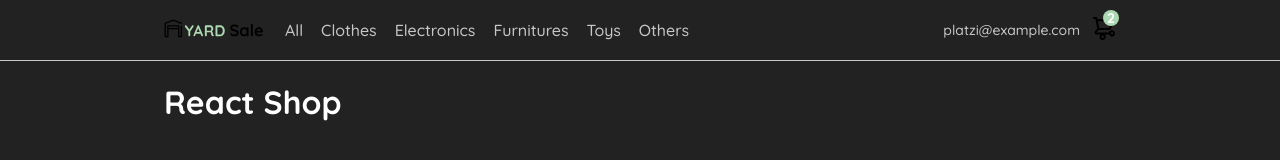
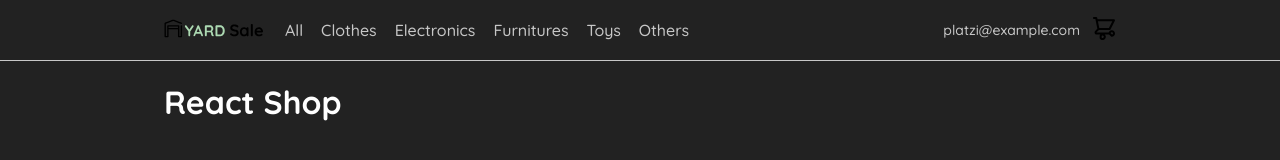
Before and after one commit to LeonCantillo/React-Shop, a React app: page / in a window 1280 px wide. Shown: the top 160 px of the page. Built offline with nearby package versions, Linux system fonts and the light colour scheme; no server answers.

Commit message:
item counter in the shopping cart

```diff
--- a/src/components/Header.jsx
+++ b/src/components/Header.jsx
@@ -1,4 +1,5 @@
-import React, {useState} from 'react'
+import React, { useState, useContext } from 'react'
+import AppContext from '@context/AppContext'
 import UserMenu from '@components/UserMenu.jsx'
 import '@styles/Header.scss'
 
@@ -7,8 +8,8 @@ import logo from '@logos/logo_yard_sale.svg'
 import shoppingCart from '@icons/icon_shopping_cart.svg'
 
 const Header = () => {
+  const { state } = useContext(AppContext)
   const [toggle, setToggle] = useState(false)
-
   const handleToggle = () => {
     setToggle(!toggle)
   }
@@ -49,7 +50,8 @@ const Header = () => {
             </li>
             <li className='navbar-shopping-cart'>
               <img src={shoppingCart} alt='shopping cart' />
-                  <div>2</div>
+              {state.cart.length > 0 ?
+              <div>{state.cart.length}</div> : null}
             </li>
           </ul>
         </div>
```
Lines whose indentation alone changed are shown as unchanged.
